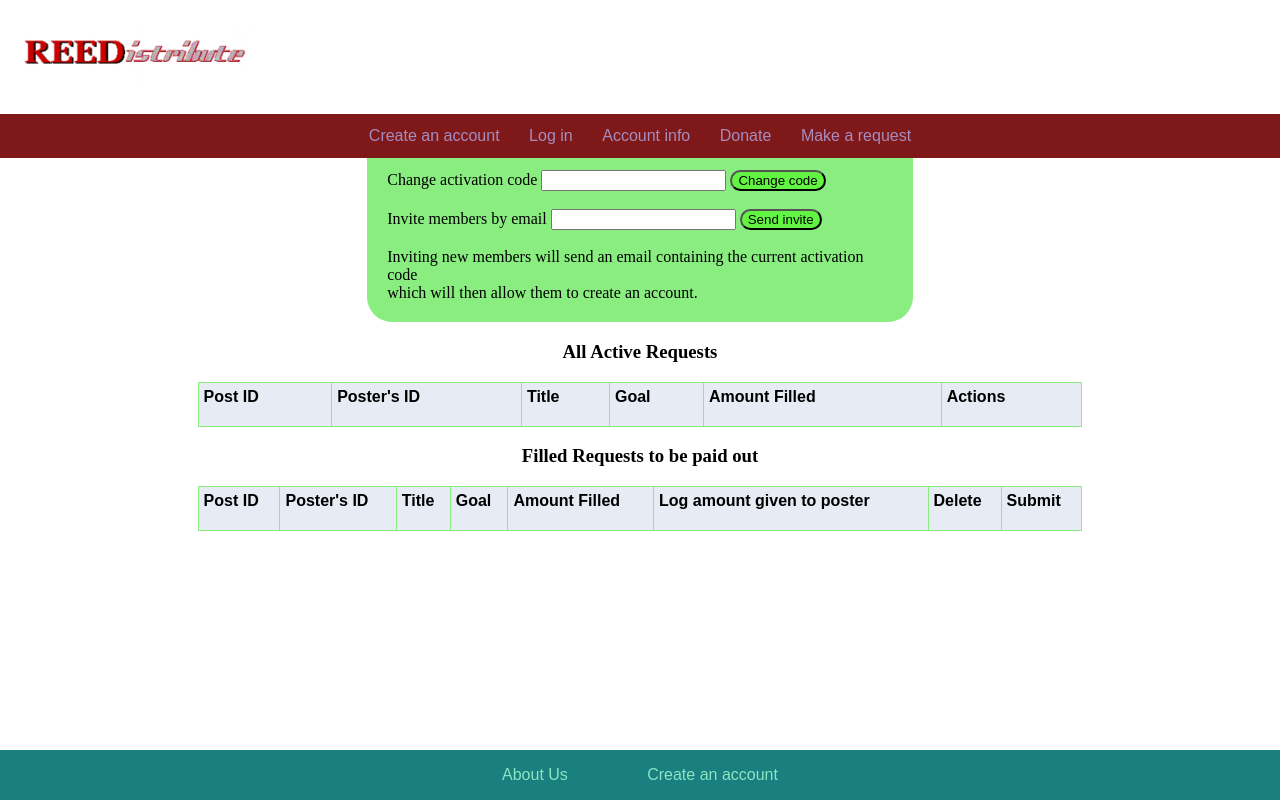
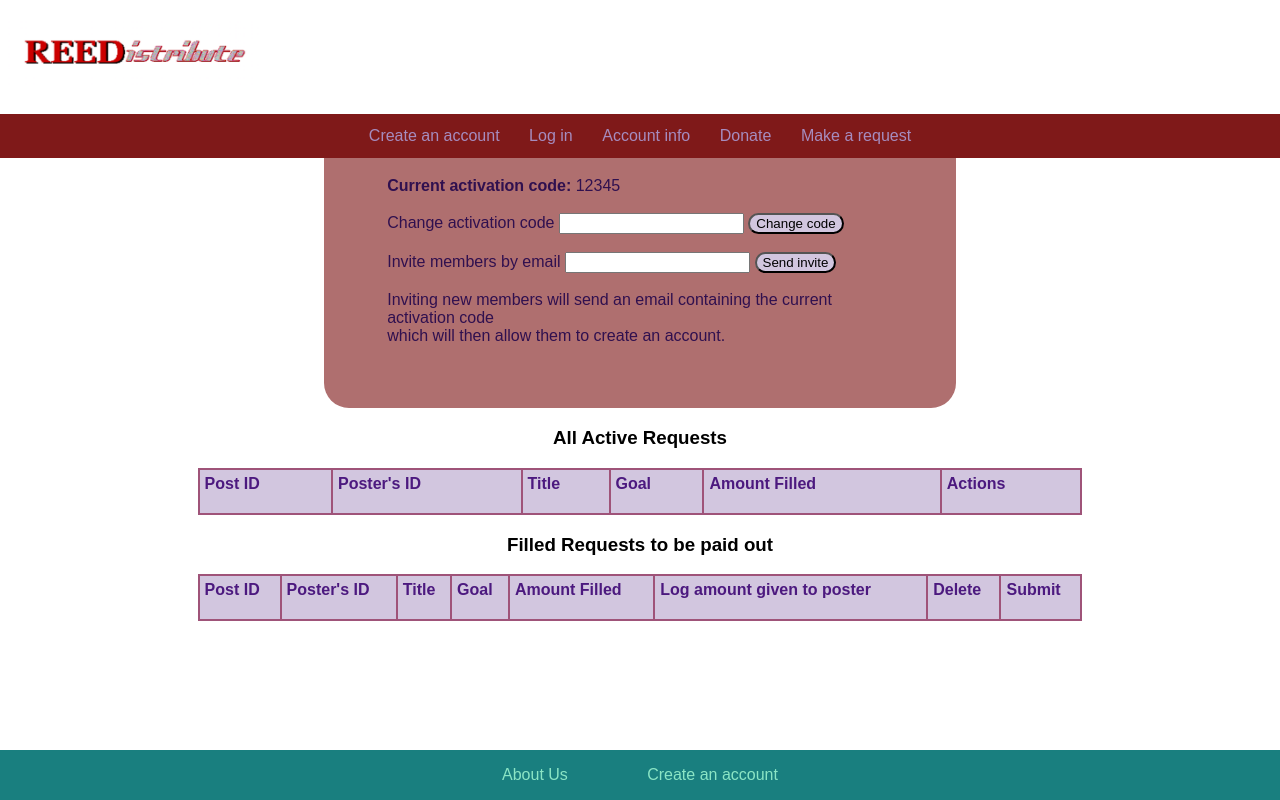
Before and after one commit to reed-college/ReeDistribute, a Flask app: template templates/test.html in a window 1280 px wide. Run offline with Flask 2, Linux system fonts and the light colour scheme; the template is opened without the code that fills it, so the values that code supplies are empty; some libraries are stand-ins or nearby versions.

Commit message:
Updated
Updated the color scheme

```diff
--- a/templates/test.html
+++ b/templates/test.html
@@ -1,30 +1,36 @@
 {% extends "basic.html" %} {% block content %}
 <head>
 <style>
+body {
+	font-family: arial, sans-serif;
+	}
 table {
-    font-family: arial, sans-serif;
-    border-collapse: collapse;
     width: 70%;
     margin: auto;
-    background: #e6ebf4;
+	background: #9F5379;
+	color: #4C197F;
 }
 td, th {
-    border: 1px solid #89ed80;
     text-align: left;
     padding: 5px;
     padding-bottom: 20px;
 }
 tr:nth-child(even) {
-    background-color:#89ed80 ;
+    background-color:#C8FFFF;
+}
+tr:nth-child(odd) {
+    background:#D2C6DF;
 }
 h3 {
 	text-align: center;
 }
 div.container {
 	margin:auto;
-	background:#89ed80;
+	background:#AF6F6F;
+	border: 3px, #7F3333;
+	color:#30104F;
 	width:40%;
-	padding:20px;
+	padding:5%;
 	border-radius: 25px;
 }
 div.invite,input.invite {
@@ -40,7 +46,8 @@
 }
 button {
 	border-radius: 25px;
-	background: #62f442;
+    background:#D2C6DF;
+
 }
 </style>
 </head>
```
